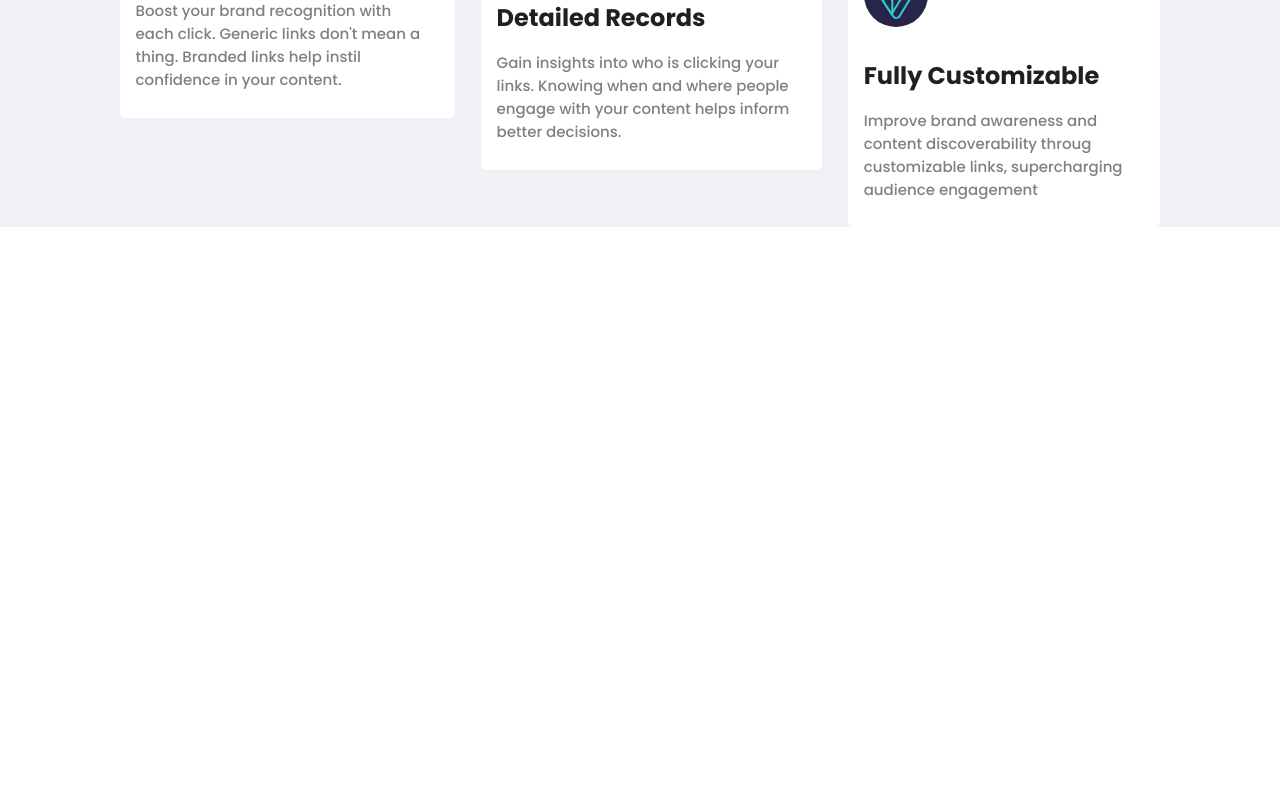
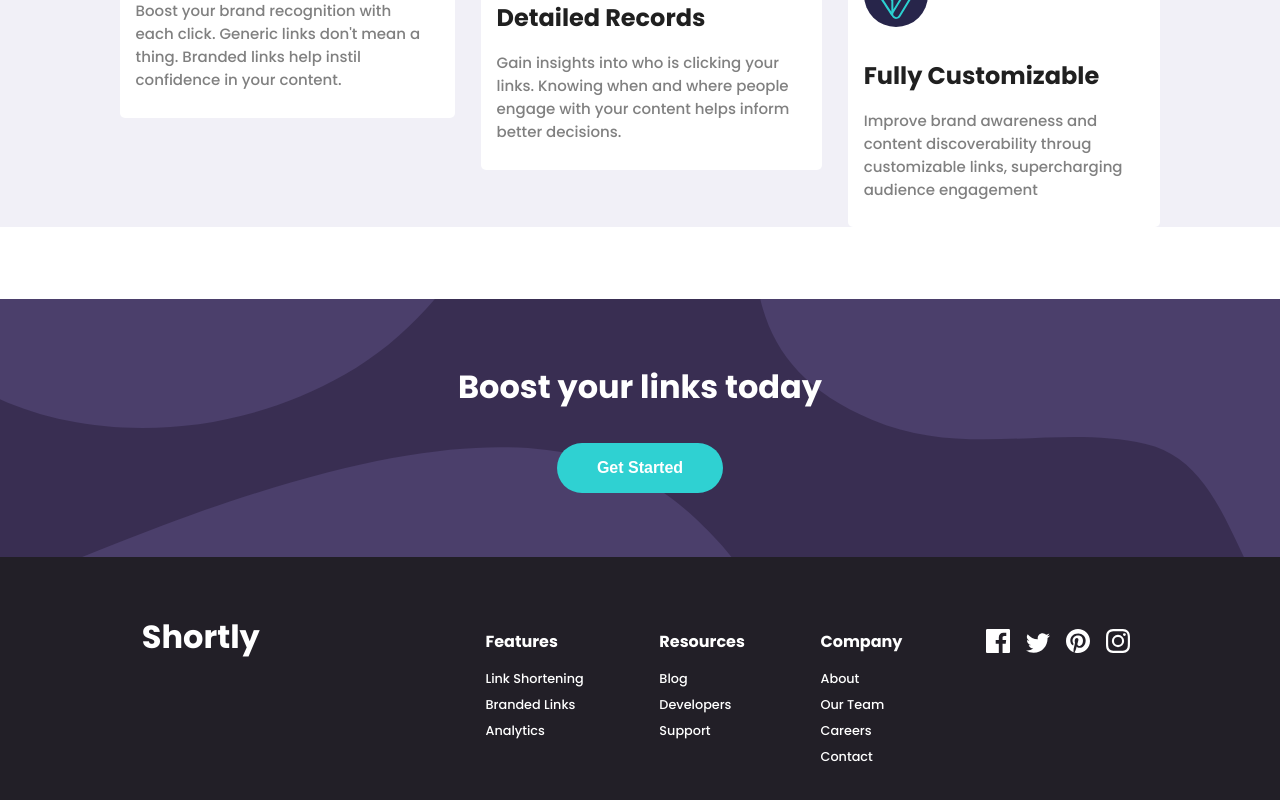
Before and after one commit to rennerCostaa12/Pagina-de-encurtamento-de-URL, a React (Create React App) app: page / in a window 1280 px wide. Shown: the part 1470-2270 px from the top of the page. Before the commit the page ends 1769 px from the top, so only its background shows below. Built offline with nearby package versions, Linux system fonts and the light colour scheme.

Commit message:
container boost link e footer adicionados

```diff
--- a/src/App.jsx
+++ b/src/App.jsx
@@ -9,6 +9,7 @@ export default function App (){
         <div>
             <Header />
             <Main />
+            <Footer />
         </div>
     )
 }
--- /dev/null
+++ b/src/components/Button/Button.jsx
@@ -0,0 +1,9 @@
+import './Buttons.css'
+
+export default function ButtonGetStarted(props){
+    return(
+        <div className="button">
+            <button>{props.nameButton}</button>
+        </div>
+    )
+}
--- /dev/null
+++ b/src/components/Button/Buttons.css
@@ -0,0 +1,15 @@
+.button button{
+    padding: 1rem 2.5rem;
+    color: white;
+    border: none;
+    outline: none;
+    border-radius: 25px;
+    background-color: #2FD1D2;
+    font-size: 1rem;
+    font-weight: bold;
+    cursor: pointer;
+}
+
+.button button:hover{
+    background-color: #2fd2d2;
+}
--- a/src/components/Footer/Footer.css
+++ b/src/components/Footer/Footer.css
@@ -0,0 +1,33 @@
+.container--footer{
+    padding: 3.5rem 6.5rem 3.5rem 6.5rem;
+    display: flex;
+    justify-content: space-around;
+    background-color: #221F27;
+    color: white;
+}
+
+.container--footer > h1{
+    width: 25%;
+    font-size: 2rem;
+}
+
+.container--footer > div h1{
+    font-size: 1rem;
+    margin: 1rem 0;
+}
+
+.container--footer > div ul li{
+    font-size: 0.8rem;
+    list-style: none;
+    margin: 0.5rem 0;
+}
+
+.container--footer > div ul li a{
+    font-weight:normal;
+    text-decoration: none;
+    color: white;
+}
+
+.midias-socials img{
+    margin: 1rem 0.5rem;
+}
--- a/src/components/Footer/Footer.jsx
+++ b/src/components/Footer/Footer.jsx
@@ -1,7 +1,88 @@
+import IconFacebook from '../images/icon-facebook.svg'
+import IconInstagram from '../images/icon-instagram.svg'
+import IconPinterest from '../images/icon-pinterest.svg'
+import IconTwitter from '../images/icon-twitter.svg'
+
+import './Footer.css'
+
 export default function Footer (){
     return(
-        <div>
-            <h1>Footer</h1>
-        </div>
+        <>
+            <footer className="footer">
+                <div className="container--footer">
+                    <h1>Shortly</h1>
+                    <div className="features">
+                        <h1>Features</h1>
+                        <ul>
+                            <li>
+                                <a href="#">Link Shortening</a>
+                            </li>
+
+                            <li>
+                                <a href="#">Branded Links</a>
+                            </li>
+
+                            <li>
+                                <a href="#">Analytics</a>
+                            </li>
+                        </ul>
+                    </div>
+                    <div className="resources">
+                        <h1>Resources</h1>
+                        <ul>
+                            <li>
+                                <a href="#">Blog</a>
+                            </li>
+
+                            <li>
+                                <a href="#">Developers</a>
+                            </li>
+
+                            <li>
+                                <a href="#">Support</a>
+                            </li>
+                        </ul>
+                    </div>
+                    <div className="company">
+                        <h1>Company</h1>
+                        <ul>
+                            <li>
+                                <a href="#">About</a>
+                            </li>
+
+                            <li>
+                                <a href="#">Our Team</a>
+                            </li>
+
+                            <li>
+                                <a href="#">Careers</a>
+                            </li>
+
+                            <li>
+                                <a href="#">Contact</a>
+                            </li>
+                        </ul>
+                    </div>
+
+                    <div className="midias-socials">
+                        <a href="https://pt-br.facebook.com/">
+                            <img src={IconFacebook} alt="logo-Facebooks" />
+                        </a>
+
+                        <a href="https://twitter.com/login?lang=pt">
+                            <img src={IconTwitter} alt="logo-Twitter" />
+                        </a>
+
+                        <a href="https://br.pinterest.com/">
+                            <img src={IconPinterest} alt="logo-Pinterest" />
+                        </a>
+
+                        <a href="https://www.instagram.com/">
+                            <img src={IconInstagram} alt="logo-Instagram" />
+                        </a>
+                    </div>
+                </div>
+            </footer>
+        </>
     )
 }
--- a/src/components/Header/Header.css
+++ b/src/components/Header/Header.css
@@ -30,6 +30,10 @@ nav ul li a{
     color: #666565;
 }
 
+nav ul li a:hover{
+    color: #1b1b1b;
+}
+
 .buttons button{
     background: none;
     padding: 0.7rem 2rem;
@@ -40,6 +44,7 @@ nav ul li a{
     color: #666565;
     cursor: pointer;
 }
+
 
 /* RESPONSIVIDADE */
 
--- a/src/components/Header/Header.jsx
+++ b/src/components/Header/Header.jsx
@@ -1,9 +1,10 @@
+import Button from '../Button/Button'
 import './Header.css'
 
 export default function Header (){
     return(
-        <div>
-            <header>
+        <>
+            <header className="header">
                 <nav>
                     <div className="logo-and-nav">
                         <h1>Shortly</h1>
@@ -29,6 +30,6 @@ export default function Header (){
                     </div>
                 </nav>
             </header>
-        </div>
+        </>
     )
 }
--- a/src/components/Main/Main.css
+++ b/src/components/Main/Main.css
@@ -35,15 +35,6 @@
 
 .banner button{
     margin: 1rem 12.5%;
-    padding: 1rem 2.5rem;
-    color: white;
-    border: none;
-    outline: none;
-    border-radius: 25px;
-    background-color: #2FD1D2;
-    font-size: 1rem;
-    font-weight: bold;
-    cursor: pointer;
 }
 
 /* ADVANCED STATISTICS */
@@ -69,6 +60,21 @@
     width: 45%;
     text-align: center;
     color: #808080;
+}
+
+.container--boost-your-links{
+    background-size: cover;
+    background-position: center;
+    background-repeat: no-repeat;
+    padding: 4rem;
+    background-color: #392E52;
+    text-align: center;
+    color: white;
+}
+
+.container--boost-your-links h1{
+    font-size: 2rem;
+    margin-bottom: 2rem;
 }
 
 /* RESPONSIVIDADE */
--- a/src/components/Main/Main.jsx
+++ b/src/components/Main/Main.jsx
@@ -1,8 +1,10 @@
 import backgroundMain from '../images/illustration-working.svg'
 import backgroundShorten from '../images/bg-shorten-desktop.svg'
+import backgroundBoostDesktop from '../images/bg-boost-desktop.svg'
 import Cards from '../Cards/Cards'
 import './Main.css'
 import './ShortenLink.css'
+import Button from '../Button/Button'
 
 import { useState } from 'react'
 
@@ -43,13 +45,16 @@ export default function Main (props){
     }
 
     return(
-        <>
-            <section className="container--banner">
+        <main className="main">
+             <section className="container--banner">
                 <div className="banner">
                     <h1>More than just shorter links</h1>
-                    <p>Build your brand's recognation and get detailed insights on how your links are performing</p>
+                    <p>
+                        Build your brand's recognation and get detailed insights on how your links
+                        are performing
+                    </p>
 
-                    <button>Get Started</button>
+                    <Button nameButton="Get Started" />
 
                 </div>
 
@@ -74,12 +79,22 @@ export default function Main (props){
                 <div className="banner--advanced-statistics">
                     <h1>Advanced Statistics</h1>
                     <p>
-                        Track how your links are performing across the web with our advanced statistics dashboard
+                        Track how your links are performing across the web with our advanced
+                        statistics dashboard
                     </p>
                 </div>
 
                 <Cards />
             </section>
-        </>
+
+            <section className="container--boost-your-links"
+                style={{backgroundImage: `url(${backgroundBoostDesktop})`}}>
+
+                    <h1>Boost your links today</h1>
+                    <Button nameButton="Get Started" />
+
+            </section>
+        </main>
+
     )
 }
```
